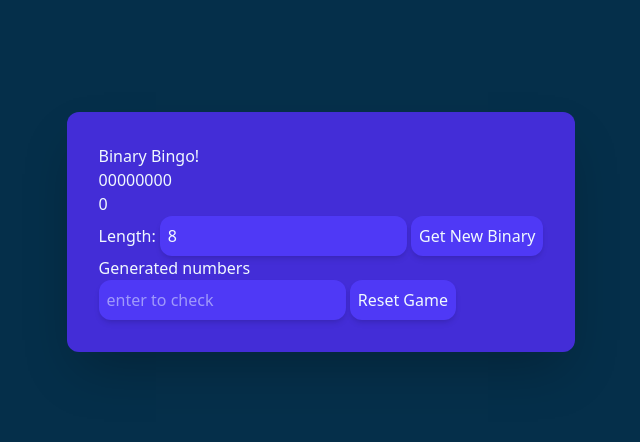
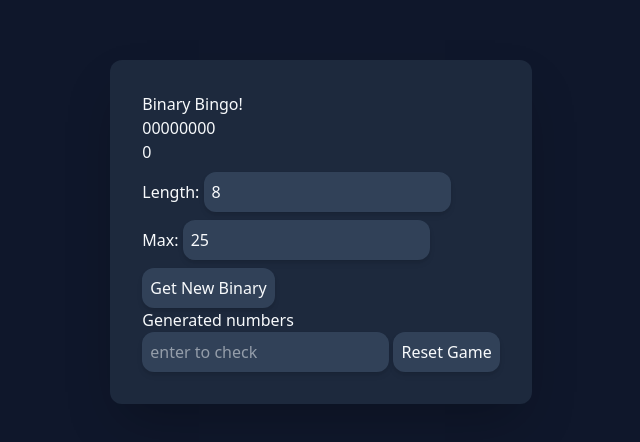
Before and after one commit to TheSeagullDev/binary-bingo, a SvelteKit app: page / in a window 1280 px wide. Shown: the part 168-610 px from the top of the page, without its empty margins (319-959 px from the left). Built offline with nearby package versions, Linux system fonts and the light colour scheme.

Commit message:
edit UI and make numbers stored as decimal internally

```diff
--- a/src/routes/+page.svelte
+++ b/src/routes/+page.svelte
@@ -2,22 +2,14 @@
 	import '../app.css';
 	import { onMount } from 'svelte';
 
-	function getRandom(length) {
-		let random = '';
-		for (let i = 0; i < length; i++) {
-			if (Math.random() > 0.5) {
-				random += '0';
-			} else {
-				random += '1';
-			}
-		}
-
+	function getRandom(max) {
+		let random = Math.floor((Math.random() * max) + 1)
 		if (generated.includes(random)) {
-			if (generated.length === Math.pow(2, length)) {
+			if (generated.length >= max - 1) {
 				alert('Ran out of numbers');
 				throw new Error('Ran out of numbers');
 			} else {
-				random = getRandom(length);
+				random = getRandom(max);
 			}
 		}
 		return random;
@@ -44,8 +36,9 @@
 	}
 
 	let length = $state(8);
-	let binary = $state('00000000');
-	let decimal = $derived(binToDec(binary));
+	let decimal = $state(0);
+	let binary = $derived(decToBin(decimal, length));
+	let max = $state(25);
 
 	let presenting = $state(false);
 
@@ -53,8 +46,8 @@
 
 	let generated = $state([]);
 
-	let isCorrect = $derived(generated.includes(check) && check.length === length);
-	let isIncorrect = $derived(!generated.includes(check) && check.length === length);
+	let isCorrect = $derived(generated.includes(check) && check.length > 0);
+	let isIncorrect = $derived(!generated.includes(check) && check.length > 0);
 
 	let deleteConfirm = $state(false);
 
@@ -64,7 +57,7 @@
 
 	function resetGame() {
 		length = 8;
-		binary = '00000000';
+		decimal = 0;
 		generated = [];
 		deleteConfirm = false;
 		alert('Game has been reset successfuly');
@@ -74,11 +67,15 @@
 		if (localStorage.generated !== undefined) {
 			generated = JSON.parse(localStorage.generated);
 			if (generated.length > 0) {
-				length = generated[0].length;
+				length = localStorage.len;
+				decimal = generated.at(-1);
 			}
 		}
 	});
-	$effect(() => (localStorage.generated = JSON.stringify(generated)));
+	$effect(() => {
+		localStorage.generated = JSON.stringify(generated);
+		localStorage.len = length;
+	});
 </script>
 
 <svelte:window
@@ -90,30 +87,43 @@
 />
 
 {#if !presenting}
-	<div class="flex h-screen items-center justify-center bg-sky-950 text-sky-50">
-		<div class="rounded-xl p-8 shadow-2xl bg-indigo-700">
+	<div class="flex min-h-screen items-center justify-center bg-slate-900 text-slate-50">
+		<div class="rounded-xl p-8 shadow-2xl m-8 bg-slate-800">
 			<h1>Binary Bingo!</h1>
 			<p>{binary}</p>
 			<p>{decimal}</p>
+			<div class="my-2">
 				<label for="length">Length:</label>
 				<input
 					id="length"
-				class="rounded-xl bg-indigo-600 p-2 shadow-md"
+					class="rounded-xl bg-slate-700 p-2 shadow-md"
 					type="number"
 					placeholder="length"
 					bind:value={length}
 					disabled={generated.length > 0}
 				/>
+			</div>
+			<div class="my-2">
+				<label for="length">Max:</label>
+				<input
+					id="max"
+					class="rounded-xl bg-slate-700 p-2 shadow-md"
+					type="number"
+					placeholder="max"
+					bind:value={max}
+					disabled={generated.length > 0}
+				/>
+			</div>
 			<button
-				class="rounded-xl bg-indigo-600 p-2 shadow-md"
+				class="rounded-xl bg-slate-700 p-2 shadow-md"
 				onclick={() => {
-					binary = getRandom(length);
-					generated.push(binary);
+					decimal = getRandom(max);
+					generated.push(decimal);
 				}}>Get New Binary</button
 			>
 			<h2>Generated numbers</h2>
 			{#each generated.toReversed() as number}
-				<div>{number}</div>
+				<div>{decToBin(number, length)}</div>
 			{/each}
 			<input
 				type="text"
@@ -121,7 +131,7 @@
 				placeholder="enter to check"
 				class={[
 					'rounded-xl p-2 shadow-md',
-					{ 'bg-indigo-600': !isCorrect && !isIncorrect },
+					{ 'bg-slate-700': !isCorrect && !isIncorrect },
 					{ 'bg-green-700': isCorrect },
 					{ 'bg-red-700': isIncorrect }
 				]}
@@ -129,26 +139,27 @@
 			{#if deleteConfirm === false}
 				<button
 					onclick={() => (deleteConfirm = true)}
-					class="rounded-xl bg-indigo-600 p-2 shadow-md">Reset Game</button
+					class="rounded-xl bg-slate-700 p-2 shadow-md">Reset Game</button
 				>
 			{:else}
 				<button onclick={resetGame} class="rounded-xl bg-red-600 p-2 shadow-md"
 					>Are you sure?</button
 				>
+				<button onclick={deleteConfirm = false} class="rounded-xl bg-slate-700 p-2 shadow-md">Cancel</button>
 			{/if}
 		</div>
 	</div>
 {:else}
-	<div class="flex h-screen items-center justify-center bg-indigo-700 text-indigo-50 flex-col">
+	<div class="flex h-screen items-center justify-center bg-slate-900 text-slate-50 flex-col">
 		<div>Current time: {date.toLocaleTimeString()}</div>
 		<button
-			class="rounded-2xl bg-indigo-600 p-8 text-8xl shadow-2xl"
+			class="rounded-2xl bg-slate-700 p-8 text-8xl shadow-2xl"
 			onclick={() => {
-				binary = getRandom(length);
-				generated.push(binary);
+				decimal = getRandom(max);
+				generated.push(decimal);
 			}}
 		>
-			{binary}
+			{decToBin(decimal, length)}
 		</button>
 	</div>
 {/if}
```
Also changed, not shown: 1 other file (tests, documents, lock files or other folders). Lines whose indentation alone changed are shown as unchanged.
